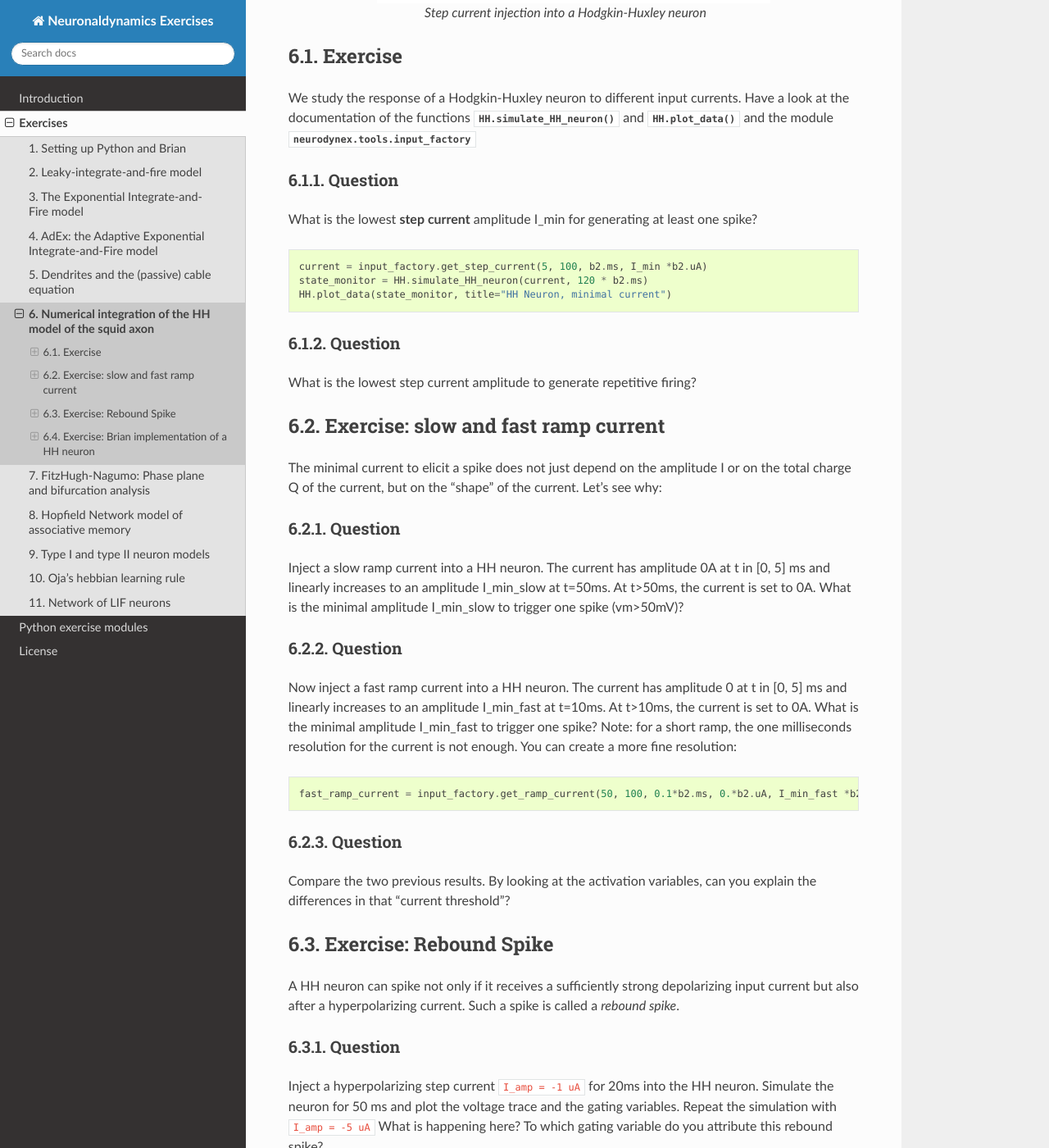
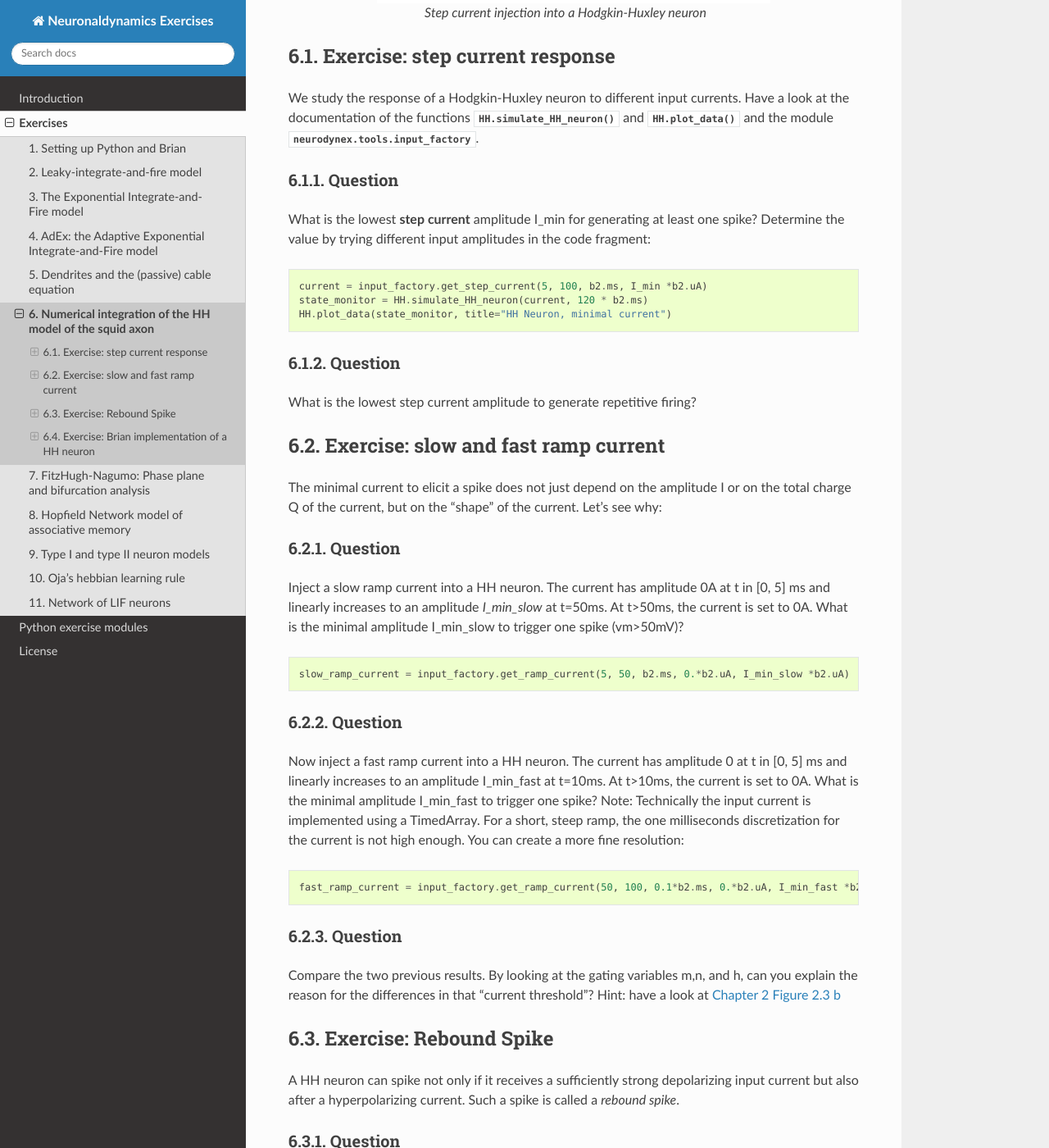
Before and after one commit to EPFL-LCN/neuronaldynamics-exercises, a Sphinx documentation site: the page built from doc/exercises/hodgkin-huxley.rst, in a window 1280 px wide and 1400 px high, scrolled down 978 px. Shown: the whole window at 82% size. Built offline with Sphinx 7.4.7 and the Read the Docs theme 2.0.0, drawn with Linux system fonts in a browser that asks for light colours; the version number could not be read and is left out; some of the changed text lies outside the part shown.

Commit message:
feedback implemented

```diff
--- a/doc/exercises/hodgkin-huxley.rst
+++ b/doc/exercises/hodgkin-huxley.rst
@@ -11,7 +11,7 @@ the Hodgkin-Huxley equations and models.
 
 **Python classes**
 
-The :mod:`.hodgkin_huxley.HH` module contains all code required for this exercise. It implements a Hodgkin-Huxley neuron model
+The :mod:`.hodgkin_huxley.HH` module contains all code required for this exercise. It implements a Hodgkin-Huxley neuron model.
 At the beginning of your exercise solutions, import the modules and run the demo function.
 
 .. code-block:: py
@@ -33,15 +33,14 @@ At the beginning of your exercise solutions, import the modules and run the demo
    Step current injection into a Hodgkin-Huxley neuron
 
 
-Exercise
---------
-We study the response of a Hodgkin-Huxley neuron to different input currents. Have a look at the documentation of the functions :func:`.HH.simulate_HH_neuron` and :func:`.HH.plot_data` and the module :mod:`neurodynex.tools.input_factory`
-
+Exercise: step current response
+-------------------------------
+We study the response of a Hodgkin-Huxley neuron to different input currents. Have a look at the documentation of the functions :func:`.HH.simulate_HH_neuron` and :func:`.HH.plot_data` and the module :mod:`neurodynex.tools.input_factory`.
 
 Question
 ~~~~~~~~
 
-What is the lowest **step current** amplitude I_min for generating at least one spike?
+What is the lowest **step current** amplitude I_min for generating at least one spike? Determine the value by trying different input amplitudes in the code fragment:
 
 .. code-block:: py
 
@@ -61,11 +60,15 @@ The minimal current to elicit a spike does not just depend on the amplitude I or
 
 Question
 ~~~~~~~~
-Inject a slow ramp current into a HH neuron. The current has amplitude 0A at t in [0, 5] ms and linearly increases to an amplitude I_min_slow at t=50ms. At t>50ms, the current is set to 0A. What is the minimal amplitude I_min_slow to trigger one spike (vm>50mV)?
+Inject a slow ramp current into a HH neuron. The current has amplitude 0A at t in [0, 5] ms and linearly increases to an amplitude `I_min_slow` at t=50ms. At t>50ms, the current is set to 0A. What is the minimal amplitude I_min_slow to trigger one spike (vm>50mV)?
+
+.. code-block:: py
+
+    slow_ramp_current = input_factory.get_ramp_current(5, 50, b2.ms, 0.*b2.uA, I_min_slow *b2.uA)
 
 Question
 ~~~~~~~~
-Now inject a fast ramp current into a HH neuron. The current has amplitude 0 at t in [0, 5] ms and linearly increases to an amplitude I_min_fast at t=10ms. At t>10ms, the current is set to 0A. What is the minimal amplitude I_min_fast to trigger one spike? Note: for a short ramp, the one milliseconds resolution for the current is not enough. You can create a more fine resolution:
+Now inject a fast ramp current into a HH neuron. The current has amplitude 0 at t in [0, 5] ms and linearly increases to an amplitude I_min_fast at t=10ms. At t>10ms, the current is set to 0A. What is the minimal amplitude I_min_fast to trigger one spike? Note: Technically the input current is implemented using a TimedArray. For a short, steep ramp, the one milliseconds discretization for the current is not high enough. You can create a more fine resolution:
 
 .. code-block:: py
 
@@ -73,7 +76,7 @@ Now inject a fast ramp current into a HH neuron. The current has amplitude 0 at
 
 Question
 ~~~~~~~~
-Compare the two previous results. By looking at the activation variables, can you explain the differences in that "current threshold"?
+Compare the two previous results. By looking at the gating variables m,n, and h, can you explain the reason for the differences in that "current threshold"? Hint: have a look at `Chapter 2 Figure 2.3 b <Chapter_>`_
 
 
 Exercise: Rebound Spike
@@ -95,4 +98,5 @@ Question
 In the source code of your function simulate_modified_HH_neuron, change the density of sodium channels. Increase it by a factor of 1.5. Stimulate this modified neuron with a step current.
 
 * What is the current threshold for repetitive spiking? Explain.
-* What is the resting potential of the neuron? Explain.
+* Run a simulation with no input current to determine the resting potential of the neuron. Bonus: link your observation to the  Goldman–Hodgkin–Katz voltage equation.
+* If you increase the sodium conductance further, you can observe repetitive firing even in the absence of input, why?
--- a/doc/exercises/ojas-rule.rst
+++ b/doc/exercises/ojas-rule.rst
@@ -12,7 +12,7 @@ See `Chapter 19 Section 2 <Chapter_>`_ on the learning rule of Oja.
    :align: center
    :scale: 60 %
 
-   Datapoints (sequentially presented) and weight change using Oja's rule
+   grey points: Datapoints (two presynaptic firing rates, presented sequentially in random order). colored points:   weight change under Oja's rule.
 
 
 **Python classes**
```
